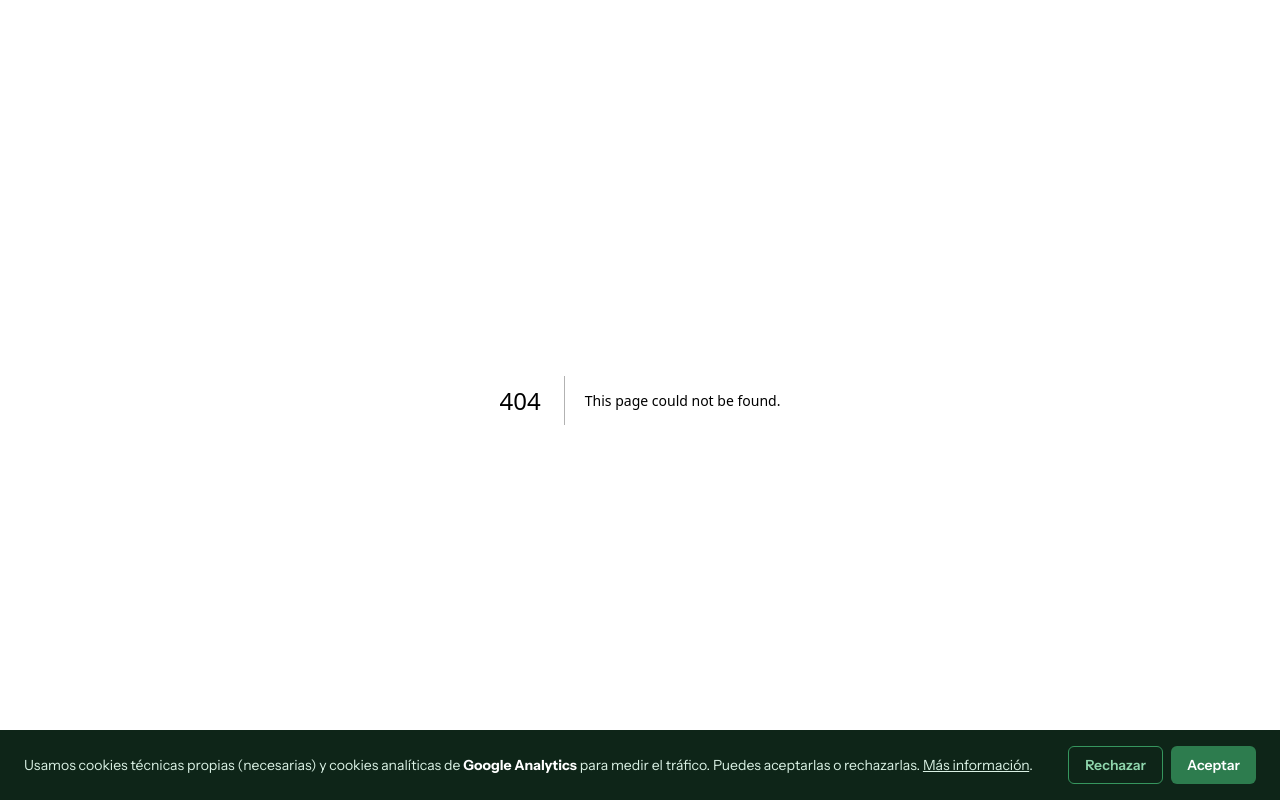
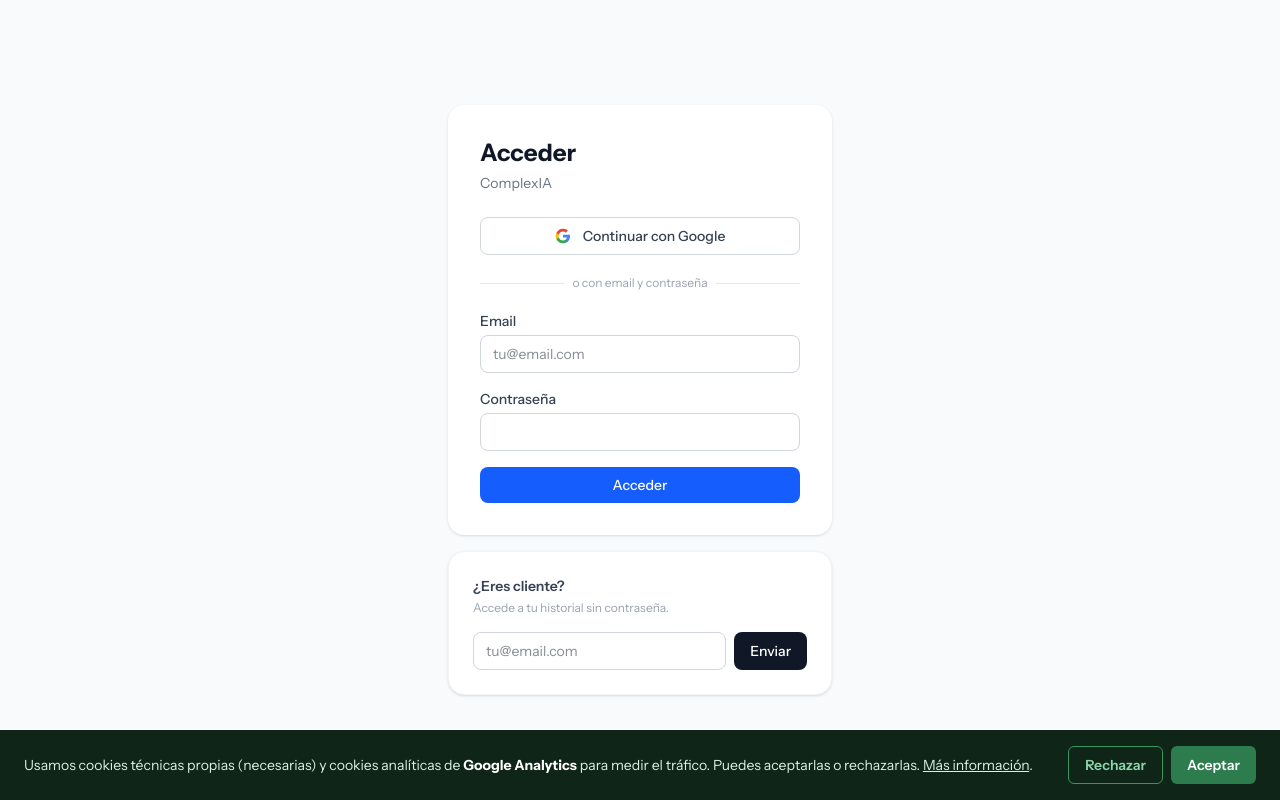
Before and after one commit to dsm0033/complexia-web, a Next.js app: page /login in a window 1280 px wide. Before the commit this address had no page. Built offline with nearby package versions, Linux system fonts and the light colour scheme.

Commit message:
FEAT: /login multi-tenant + server actions auth con slug y user-slug cookie

```diff
--- /dev/null
+++ b/src/app/actions/auth.js
@@ -0,0 +1,105 @@
+'use server'
+
+import { createClient } from '@/lib/supabase/server'
+import { cookies } from 'next/headers'
+import { redirect } from 'next/navigation'
+
+const COOKIE_OPTS = {
+  httpOnly: true,
+  secure: process.env.NODE_ENV === 'production',
+  sameSite: 'lax',
+  path: '/',
+}
+
+// Resuelve el slug del tenant a partir del business_id del profile
+async function resolveSlug(supabase, businessId) {
+  if (!businessId) return null
+  const { data } = await supabase
+    .from('businesses')
+    .select('slug')
+    .eq('id', businessId)
+    .single()
+  return data?.slug ?? null
+}
+
+export async function login(prevState, formData) {
+  const email    = formData.get('email')
+  const password = formData.get('password')
+  const slug     = formData.get('slug') // slug del tenant pasado desde el formulario
+
+  const supabase = await createClient()
+  const { data, error } = await supabase.auth.signInWithPassword({ email, password })
+  if (error) return { error: 'Email o contraseña incorrectos' }
+
+  const { data: profile } = await supabase
+    .from('profiles')
+    .select('role, business_id')
+    .eq('id', data.user.id)
+    .single()
+
+  const role         = profile?.role ?? ''
+  const tenantSlug   = await resolveSlug(supabase, profile?.business_id) ?? slug ?? null
+
+  const cookieStore = await cookies()
+  cookieStore.set('user-role', role, COOKIE_OPTS)
+  if (tenantSlug) cookieStore.set('user-slug', tenantSlug, COOKIE_OPTS)
+
+  if (role === 'superadmin') redirect('/superadmin')
+  else if (!tenantSlug)      redirect('/')
+  else if (role === 'admin') redirect(`/app/${tenantSlug}/admin`)
+  else if (role === 'employee') redirect(`/app/${tenantSlug}/empleado`)
+  else redirect(`/app/${tenantSlug}/cliente`)
+}
+
+export async function loginWithGoogle(prevState, formData) {
+  const slug = formData.get('slug')
+
+  // Guardar el slug antes de salir a OAuth para que auth/callback sepa
+  // a qué tenant asignar al usuario si es nuevo
+  if (slug) {
+    const cookieStore = await cookies()
+    cookieStore.set('pending-tenant-slug', slug, { ...COOKIE_OPTS, httpOnly: false })
+  }
+
+  const supabase = await createClient()
+  const { data, error } = await supabase.auth.signInWithOAuth({
+    provider: 'google',
+    options: {
+      redirectTo: `${process.env.NEXT_PUBLIC_SITE_URL}/auth/callback`,
+    },
+  })
+  if (error || !data.url) return { error: 'No se pudo conectar con Google. Inténtalo de nuevo.' }
+  redirect(data.url)
+}
+
+export async function loginWithMagicLink(prevState, formData) {
+  const email = formData.get('email')
+  const slug  = formData.get('slug')
+
+  if (slug) {
+    const cookieStore = await cookies()
+    cookieStore.set('pending-tenant-slug', slug, { ...COOKIE_OPTS, httpOnly: false })
+  }
+
+  const supabase = await createClient()
+  const { error } = await supabase.auth.signInWithOtp({
+    email,
+    options: {
+      emailRedirectTo: `${process.env.NEXT_PUBLIC_SITE_URL}/auth/callback`,
+    },
+  })
+
+  if (error) return { error: 'No se pudo enviar el enlace. Inténtalo de nuevo.' }
+  return { success: true }
+}
+
+export async function logout() {
+  const supabase = await createClient()
+  await supabase.auth.signOut()
+
+  const cookieStore = await cookies()
+  cookieStore.delete('user-role')
+  cookieStore.delete('user-slug')
+
+  redirect('/login')
+}
--- /dev/null
+++ b/src/app/login/LoginForm.jsx
@@ -0,0 +1,129 @@
+'use client'
+
+import { useActionState } from 'react'
+import { login, loginWithGoogle, loginWithMagicLink } from '@/app/actions/auth'
+
+export default function LoginForm({ slug, error: initialError }) {
+  const [state,       action,       pending]       = useActionState(login,             undefined)
+  const [googleState, googleAction, googlePending] = useActionState(loginWithGoogle,   undefined)
+  const [magicState,  magicAction,  magicPending]  = useActionState(loginWithMagicLink, undefined)
+
+  return (
+    <main className="min-h-screen flex items-center justify-center bg-gray-50 px-4">
+      <div className="w-full max-w-sm space-y-4">
+
+        {initialError === 'no-tenant' && (
+          <div className="bg-amber-50 border border-amber-200 rounded-lg px-4 py-3 text-sm text-amber-800">
+            Accede desde el enlace de invitación de tu negocio.
+          </div>
+        )}
+
+        {/* Panel empleados / admin */}
+        <div className="bg-white rounded-2xl shadow-sm p-8">
+          <h1 className="text-2xl font-bold text-gray-900 mb-1">Acceder</h1>
+          <p className="text-sm text-gray-500 mb-6">
+            {slug ? `Acceso para ${slug}` : 'ComplexIA'}
+          </p>
+
+          {/* Google OAuth */}
+          <form action={googleAction} className="mb-4">
+            <input type="hidden" name="slug" value={slug ?? ''} />
+            <button
+              type="submit"
+              disabled={googlePending}
+              className="w-full flex items-center justify-center gap-3 border border-gray-300 rounded-lg py-2 px-4 text-sm font-medium text-gray-700 hover:bg-gray-50 disabled:opacity-50 transition-colors"
+            >
+              <GoogleIcon />
+              {googlePending ? 'Redirigiendo...' : 'Continuar con Google'}
+            </button>
+          </form>
+
+          {googleState?.error && (
+            <p className="text-sm text-red-600 bg-red-50 px-3 py-2 rounded-lg mb-4">{googleState.error}</p>
+          )}
+
+          <div className="relative my-5">
+            <div className="absolute inset-0 flex items-center">
+              <div className="w-full border-t border-gray-200" />
+            </div>
+            <div className="relative flex justify-center">
+              <span className="bg-white px-2 text-xs text-gray-400">o con email y contraseña</span>
+            </div>
+          </div>
+
+          {/* Email + password */}
+          <form action={action} className="space-y-4">
+            <input type="hidden" name="slug" value={slug ?? ''} />
+            <div>
+              <label htmlFor="email" className="block text-sm font-medium text-gray-700 mb-1">Email</label>
+              <input
+                id="email" name="email" type="email" required
+                placeholder="tu@email.com"
+                className="w-full px-3 py-2 border border-gray-300 rounded-lg text-sm text-gray-900 focus:outline-none focus:ring-2 focus:ring-blue-500"
+              />
+            </div>
+            <div>
+              <label htmlFor="password" className="block text-sm font-medium text-gray-700 mb-1">Contraseña</label>
+              <input
+                id="password" name="password" type="password" required
+                className="w-full px-3 py-2 border border-gray-300 rounded-lg text-sm text-gray-900 focus:outline-none focus:ring-2 focus:ring-blue-500"
+              />
+            </div>
+            {state?.error && (
+              <p className="text-sm text-red-600 bg-red-50 px-3 py-2 rounded-lg">{state.error}</p>
+            )}
+            <button
+              type="submit" disabled={pending}
+              className="w-full bg-blue-600 text-white py-2 px-4 rounded-lg text-sm font-medium hover:bg-blue-700 disabled:opacity-50 transition-colors"
+            >
+              {pending ? 'Accediendo...' : 'Acceder'}
+            </button>
+          </form>
+        </div>
+
+        {/* Magic link para clientes */}
+        <div className="bg-white rounded-2xl shadow-sm p-6 border border-gray-100">
+          <p className="text-sm font-semibold text-gray-700 mb-1">¿Eres cliente?</p>
+          <p className="text-xs text-gray-400 mb-4">Accede a tu historial sin contraseña.</p>
+
+          {magicState?.success ? (
+            <div className="bg-green-50 border border-green-200 rounded-lg px-4 py-3 text-sm text-green-800">
+              Enlace enviado. Revisa tu email y haz clic para entrar.
+            </div>
+          ) : (
+            <form action={magicAction} className="flex gap-2">
+              <input type="hidden" name="slug" value={slug ?? ''} />
+              <input
+                name="email" type="email" required
+                placeholder="tu@email.com"
+                className="flex-1 px-3 py-2 border border-gray-300 rounded-lg text-sm text-gray-900 focus:outline-none focus:ring-2 focus:ring-blue-500"
+              />
+              <button
+                type="submit" disabled={magicPending}
+                className="shrink-0 bg-gray-900 text-white px-4 py-2 rounded-lg text-sm font-medium hover:bg-gray-700 disabled:opacity-50 transition-colors"
+              >
+                {magicPending ? '...' : 'Enviar'}
+              </button>
+            </form>
+          )}
+
+          {magicState?.error && (
+            <p className="text-sm text-red-600 mt-2">{magicState.error}</p>
+          )}
+        </div>
+
+      </div>
+    </main>
+  )
+}
+
+function GoogleIcon() {
+  return (
+    <svg viewBox="0 0 24 24" className="w-4 h-4 shrink-0" aria-hidden="true">
+      <path d="M22.56 12.25c0-.78-.07-1.53-.2-2.25H12v4.26h5.92c-.26 1.37-1.04 2.53-2.21 3.31v2.77h3.57c2.08-1.92 3.28-4.74 3.28-8.09z" fill="#4285F4"/>
+      <path d="M12 23c2.97 0 5.46-.98 7.28-2.66l-3.57-2.77c-.98.66-2.23 1.06-3.71 1.06-2.86 0-5.29-1.93-6.16-4.53H2.18v2.84C3.99 20.53 7.7 23 12 23z" fill="#34A853"/>
+      <path d="M5.84 14.09c-.22-.66-.35-1.36-.35-2.09s.13-1.43.35-2.09V7.07H2.18C1.43 8.55 1 10.22 1 12s.43 3.45 1.18 4.93l2.85-2.22.81-.62z" fill="#FBBC05"/>
+      <path d="M12 5.38c1.62 0 3.06.56 4.21 1.64l3.15-3.15C17.45 2.09 14.97 1 12 1 7.7 1 3.99 3.47 2.18 7.07l3.66 2.84c.87-2.6 3.3-4.53 6.16-4.53z" fill="#EA4335"/>
+    </svg>
+  )
+}
--- /dev/null
+++ b/src/app/login/page.js
@@ -0,0 +1,8 @@
+import LoginForm from './LoginForm'
+
+export const metadata = { title: 'Acceder — ComplexIA' }
+
+export default async function LoginPage({ searchParams }) {
+  const { slug, error } = await searchParams
+  return <LoginForm slug={slug ?? null} error={error ?? null} />
+}
```
